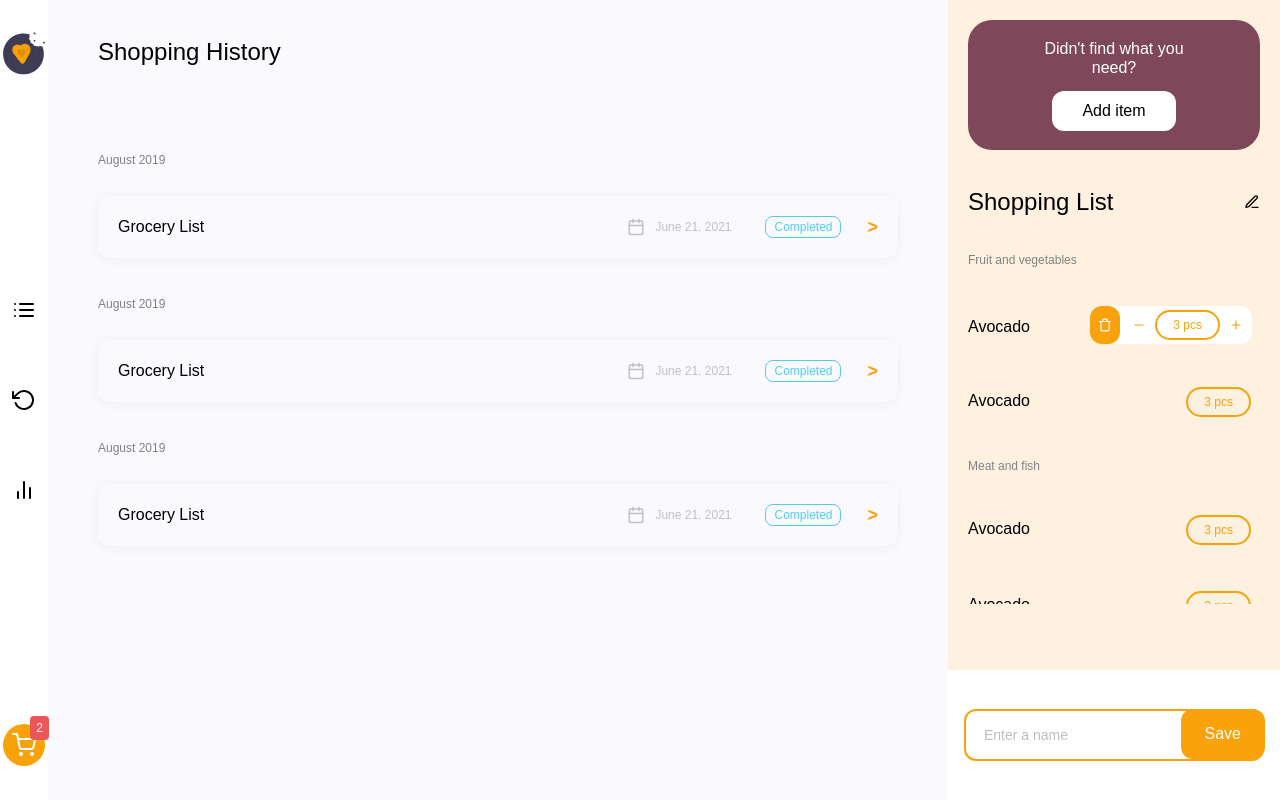
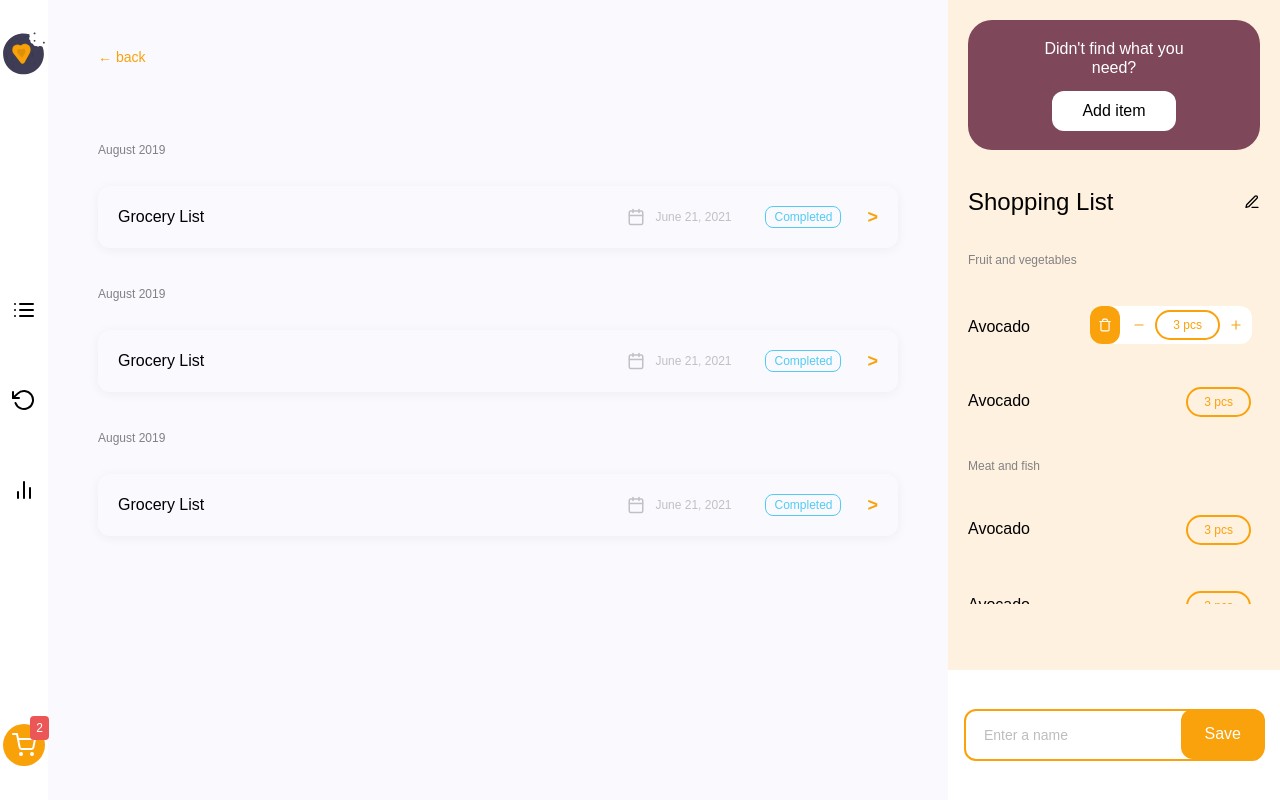
Before and after one commit to barbaraperic/shopping-list, a React (Vite) app: page /history/1 in a window 1280 px wide. Built offline with nearby package versions, Linux system fonts and the light colour scheme.

Commit message:
WIP: History Details page

```diff
--- a/src/App.js
+++ b/src/App.js
@@ -6,6 +6,7 @@ import {
 } from "react-router-dom";
 // import Navigation from './containers/Navigation'
 import History from './pages/History';
+import HistoryDetails from './pages/HistoryDetails';
 import Home from './pages/Home';
 import Statistics from './pages/Statistics';
 import HomeDescription from './pages/HomeDescription';
@@ -19,7 +20,12 @@ const routes = [
   },
   {
     path: '/history',
+    exact: true,
     component: History,
+  },
+  {
+    path: '/history/:id',
+    component: HistoryDetails,
   },
   {
     path: '/statistics',
--- /dev/null
+++ b/src/components/Header/LinkBack.js
@@ -0,0 +1,16 @@
+import styled from 'styled-components';
+import { Link } from 'react-router-dom'
+
+const LinkBack = ({ to }) => {
+  return (
+    <StyledLink to={to}>&larr; back</StyledLink>
+  )
+}
+
+const StyledLink = styled(Link)`
+  color: hsla(38, 95%, 51%, 1);
+  font-size: 14px;
+  margin: 10px 0 20px 0;
+`
+
+export default LinkBack;
--- a/src/components/Header/index.js
+++ b/src/components/Header/index.js
@@ -1,2 +1,3 @@
+export { default as LinkBack } from './LinkBack';
 export { default as MutedText } from './MutedText';
 export { default as SubHeader } from './SubHeader';
--- a/src/containers/MainHistory/Details.js
+++ b/src/containers/MainHistory/Details.js
@@ -1,18 +1,12 @@
 import styled from 'styled-components'
 import { LongCard } from '../../components/Card';
-import { SubHeader, MutedText } from '../../components/Header'
+import { LinkBack, MutedText } from '../../components/Header'
 
-const fruits = ["Avocado", "Banana", "Bunch of carrots", "Watermelon"]
-
-const meatAndFish = ["Chicken", "Pork", "Salmon"]
-
-const beverages = ["Water", "Wine"]
-
-const MainHistoryDetails = ({ className }) => {
+const MainDetails = ({ className }) => {
   return (
     <MainWrapper className={className}>
       <TopWrapper>
-        <SubHeader>Shopping History</SubHeader>
+        <LinkBack to="/history" />
       </TopWrapper>
       <Wrapper>
         <MutedText>August 2019</MutedText>
@@ -40,4 +34,4 @@ const TopWrapper = styled.div`
   justify-content: space-between;
 `
 
-export default MainHistoryDetails;
+export default MainDetails;
--- a/src/containers/MainHistory/Preview.js
+++ b/src/containers/MainHistory/Preview.js
@@ -1,12 +1,6 @@
 import styled from 'styled-components'
 import { LongCard } from '../../components/Card';
 import { SubHeader, MutedText } from '../../components/Header'
-
-const fruits = ["Avocado", "Banana", "Bunch of carrots", "Watermelon"]
-
-const meatAndFish = ["Chicken", "Pork", "Salmon"]
-
-const beverages = ["Water", "Wine"]
 
 const MainPreview = ({ className }) => {
   return (
--- a/src/containers/Sidebar/Description.js
+++ b/src/containers/Sidebar/Description.js
@@ -1,11 +1,12 @@
 import styled from 'styled-components';
 import { Link } from 'react-router-dom';
 import { Button } from '../../components/Button';
+import { LinkBack } from '../../components/Header'
 
 const DescriptionSidebar = () => {
   return (
     <Aside>
-      <StyledLink to="/">&larr; back</StyledLink>
+      <LinkBack to="/"/>
       <Image src="https://images.unsplash.com/photo-1523049673857-eb18f1d7b578?ixid=MnwxMjA3fDB8MHxwaG90by1wYWdlfHx8fGVufDB8fHx8&ixlib=rb-1.2.1&auto=format&fit=crop&w=668&q=80" alt="avocado"/>
       <Header>name</Header>
       <h3>Avocado</h3>
--- /dev/null
+++ b/src/pages/HistoryDetails.js
@@ -0,0 +1,25 @@
+import React, { useState } from 'react'
+import styled from 'styled-components';
+import Navigation from '../containers/Navigation'
+import { MainDetails } from '../containers/MainHistory';
+import { PreviewSidebar } from '../containers/Sidebar'
+
+const HistoryDetails = () => {
+  return (
+    <Wrapper>
+      <Navigation />
+      <StyledMain />
+      <PreviewSidebar />
+    </Wrapper>
+  )
+}
+
+const Wrapper = styled.div`
+  display: flex;
+`
+
+const StyledMain = styled(MainDetails)`
+  flex: 1;
+`
+
+export default HistoryDetails
```
